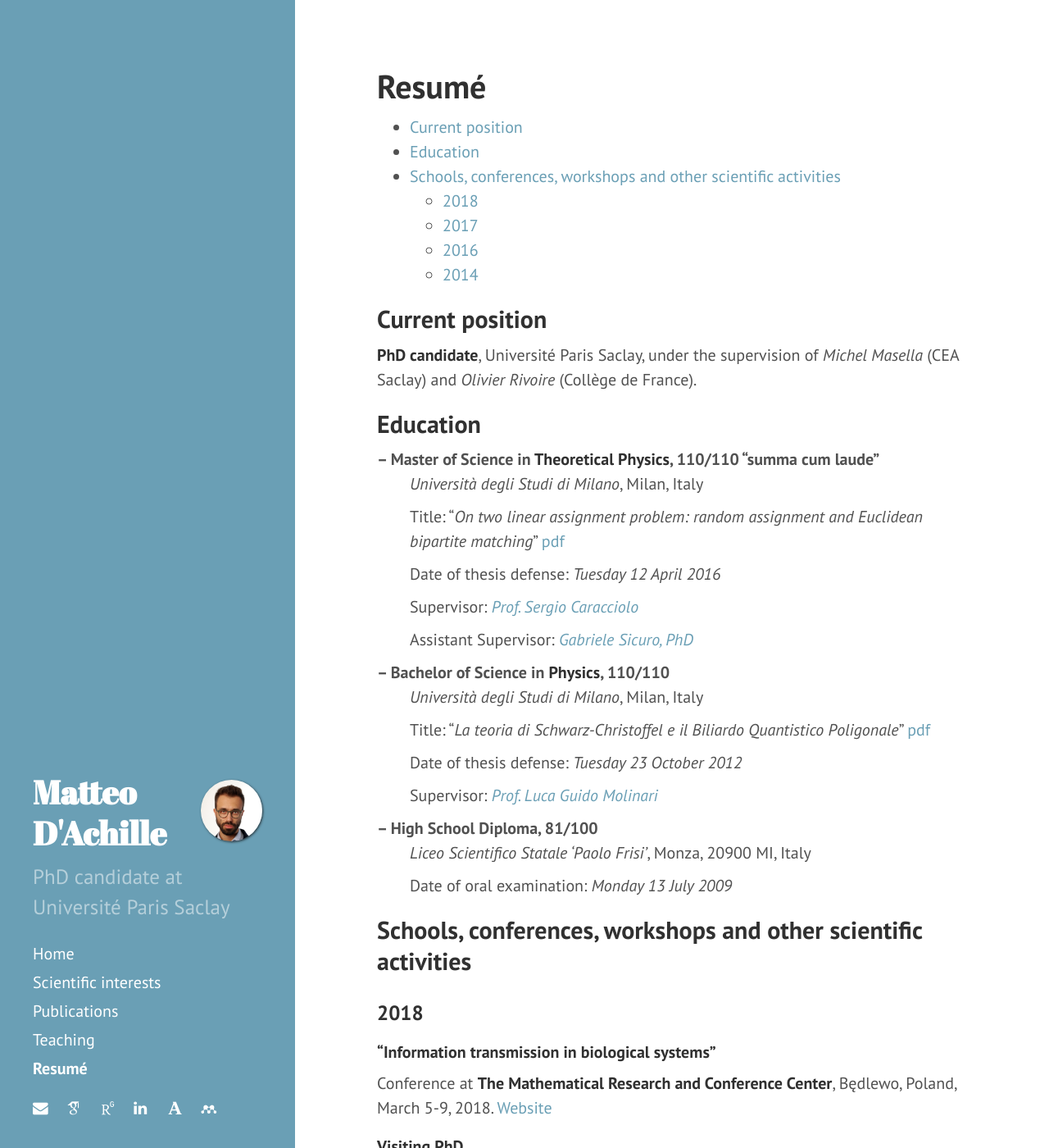
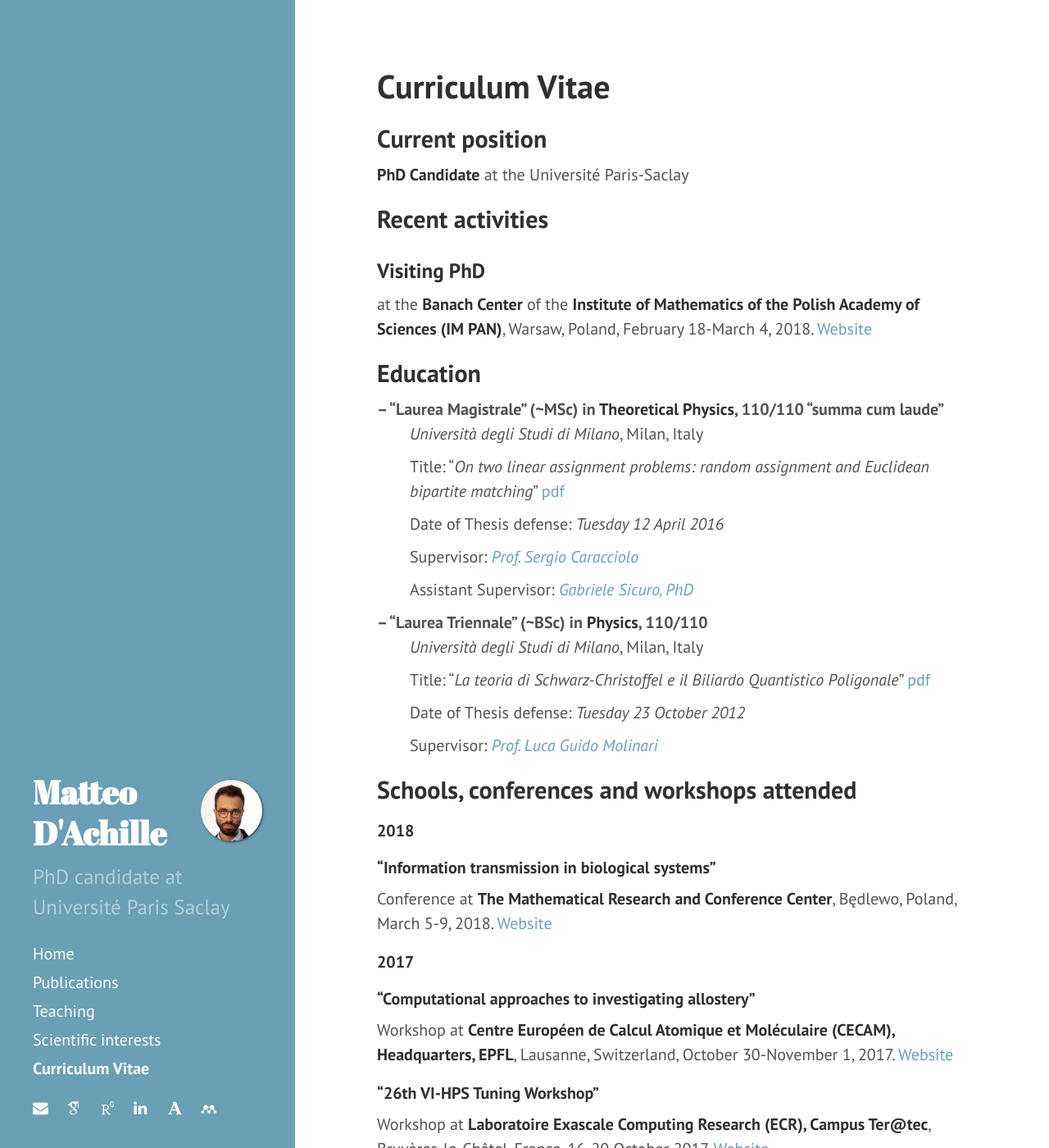
Before and after one commit to matteodachille/matteodachille.github.io, a Jekyll site: the page built from resume.md, in a window 1280 px wide and 1400 px high. Shown: the whole window at 82% size. Built offline with Jekyll 4.4.1, drawn with Linux system fonts in a browser that asks for light colours; nearby versions of some CDN libraries; some web fonts are replaced; some of the changed text lies outside the part shown.

Commit message:
Minor updates

```diff
--- a/_config.yml
+++ b/_config.yml
@@ -33,3 +33,15 @@
 version:          0.9.9
 
 repository:       https://github.com/matteodachille/matteodachille.github.io
+
+collections:
+  courses:
+    output: true
+    permalink: /courses/:name
+
+defaults:
+  - scope:
+      path: ""
+      type: "courses"
+    values:
+      layout: course
--- a/resume.md
+++ b/resume.md
@@ -1,56 +1,58 @@
 ---
 layout: page
-title: Resumé
+title: Curriculum Vitae
 order: 5
 ---
 
-- TOC
+<!--- TOC
 {:toc}
 
+-->
+## Current position
+**PhD Candidate** at the Université Paris-Saclay
 
-## Current position
-**PhD candidate**, Université Paris Saclay, under the supervision of _Michel Masella_ (CEA Saclay) and _Olivier Rivoire_ (Collège de France).
 
-<!--## Date and place of birth
-Thursday 6 December 1990 in Monza, 20900 MB, Italy
--->
+
+## Recent activities
+
+### Visiting PhD
+{: .no_toc}
+at the **Banach Center** of the **Institute of Mathematics of the Polish Academy of Sciences (IM PAN)**, Warsaw, Poland, February 18-March 4, 2018.
+[Website](https://www.impan.pl/en/activities/banach-center){:target="_blank"}
+
 
 ## Education
 
--- Master of Science in __Theoretical Physics__, 110/110 "summa cum laude"
+-- "Laurea Magistrale" (~MSc) in __Theoretical Physics__, 110/110 "summa cum laude"
 : _Università degli Studi di Milano_, Milan, Italy
-: Title: "_On two linear assignment problem: random assignment and Euclidean bipartite matching_" [pdf]({{  site.baseurl }}downloads/masterthesis.pdf){:target="_blank"}
-: Date of thesis defense: _Tuesday 12 April 2016_
+: Title: "_On two linear assignment problems: random assignment and Euclidean bipartite matching_" [pdf]({{  site.baseurl }}downloads/masterthesis.pdf){:target="_blank"}
+: Date of Thesis defense: _Tuesday 12 April 2016_
 : Supervisor: _[Prof. Sergio Caracciolo](http://pcteserver.mi.infn.it/~caraccio/){:target="_blank"}_
 : Assistant Supervisor: _[Gabriele Sicuro, PhD](https://gabrielesicuro.wordpress.com/){:target="_blank"}_
 
 
--- Bachelor of Science in __Physics__, 110/110
+--  "Laurea Triennale" (~BSc) in __Physics__, 110/110
 : _Università degli Studi di Milano_, Milan, Italy
 : Title: "_La teoria di Schwarz-Christoffel e il Biliardo Quantistico Poligonale_" [pdf]({{  site.baseurl }}downloads/bscthesis.pdf){:target="_blank"}
-: Date of thesis defense: _Tuesday 23 October 2012_
+: Date of Thesis defense: _Tuesday 23 October 2012_
 : Supervisor: _[Prof. Luca Guido Molinari](http://wwwteor.mi.infn.it/~molinari/){:target="_blank"}_
 
+<!--
 
 -- High School Diploma, 81/100
 : _Liceo Scientifico Statale 'Paolo Frisi'_, Monza, 20900 MI, Italy
 : Date of oral examination: _Monday 13 July 2009_
+-->
+## Schools, conferences and workshops attended
 
-## Schools, conferences, workshops and other scientific activities
-
-### 2018
+#### 2018
 #### "Information transmission in biological systems"
 {: .no_toc}
 Conference at **The Mathematical Research and Conference Center**, Będlewo, Poland, March 5-9, 2018.
 [Website](https://www.impan.pl/en/activities/banach-center/conferences/18-sstransmission){:target="_blank"}
 
-#### Visiting PhD
-{: .no_toc}
-at **Banach Center**, **Institute of Mathematics of the Polish Academy of Sciences (IM PAN)**, Warsaw, Poland, February 18-March 4, 2018.
-[Website](https://www.impan.pl/en/activities/banach-center){:target="_blank"}
 
-
-### 2017
+#### 2017
 
 #### "Computational approaches to investigating allostery"
 {: .no_toc}
@@ -63,14 +65,14 @@
 [Website](http://www.vi-hps.org/training/tws/tw26.html){:target="_blank"}
 
 
-### 2016
+#### 2016
 
 #### "Optimal Transport and Applications"
 {: .no_toc}
 Conference at **Scuola Normale Superiore**, Pisa, Italy, 7-11 November 2016.
 [Website](http://webtheory.sns.it/optimal-transport/index.php){:target="_blank"}
 
-### 2014
+#### 2014
 
 #### "Mathematical Physics, Analysis and Stochastics"
 {: .no_toc}
```
Also changed, not shown: other parts of resume.md (+1 -1 lines), _courses/Math151.md (added, +16 -0 lines), _courses/Remediation.md (added, +8 -0 lines), _layouts/course.html (added, +23 -0 lines), publications.md (+1 -1 lines), scientific-interests.md (+3 -8 lines), teaching.md (+14 -4 lines).
